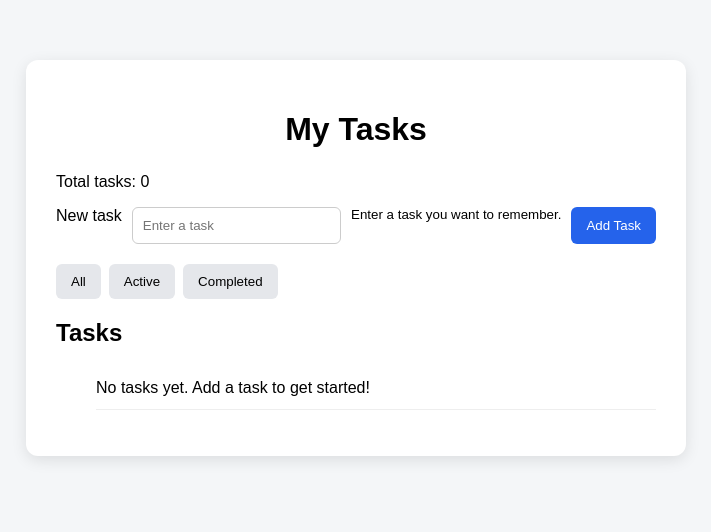
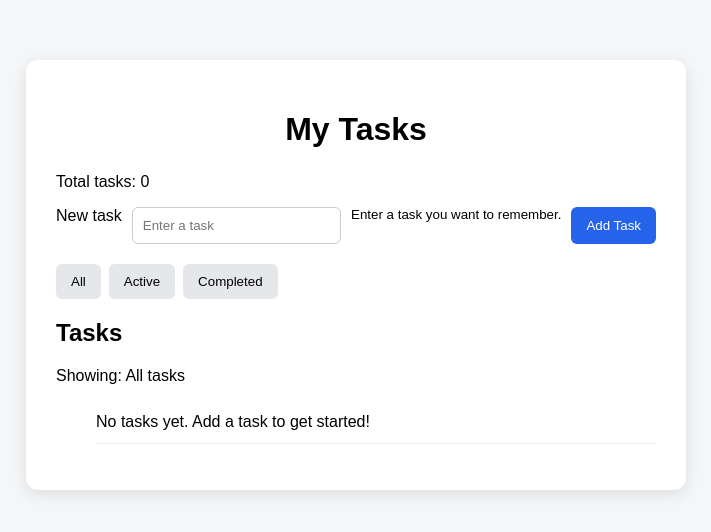
Before and after one commit to neemamwangi809-cell/react-task-project, a React (Vite) app: page / in a window 1280 px wide. Shown: the top 532 px of the page, without its empty margins (284-995 px from the left). Built offline with nearby package versions, Linux system fonts and the light colour scheme.

Commit message:
Show active task filter

```diff
--- a/src/App.jsx
+++ b/src/App.jsx
@@ -113,6 +113,9 @@ function App() {
       </div>
 
       <h2>Tasks</h2>
+      <p aria-live="polite">
+  Showing: {filter === 'all' ? 'All tasks' : filter === 'active' ? 'Active tasks' : 'Completed tasks'}
+</p>
 
       <ul aria-label="Task list">
         {getVisibleTasks().length === 0 ? (
```
